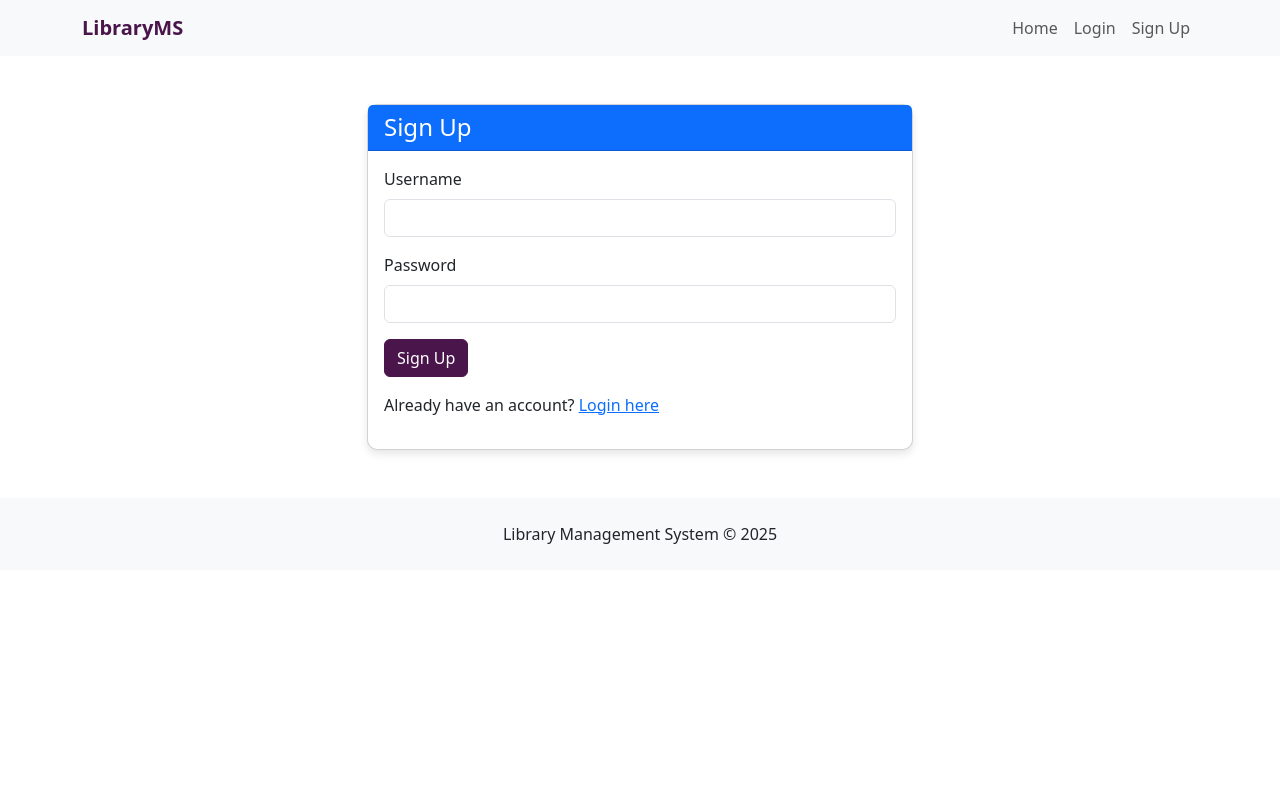
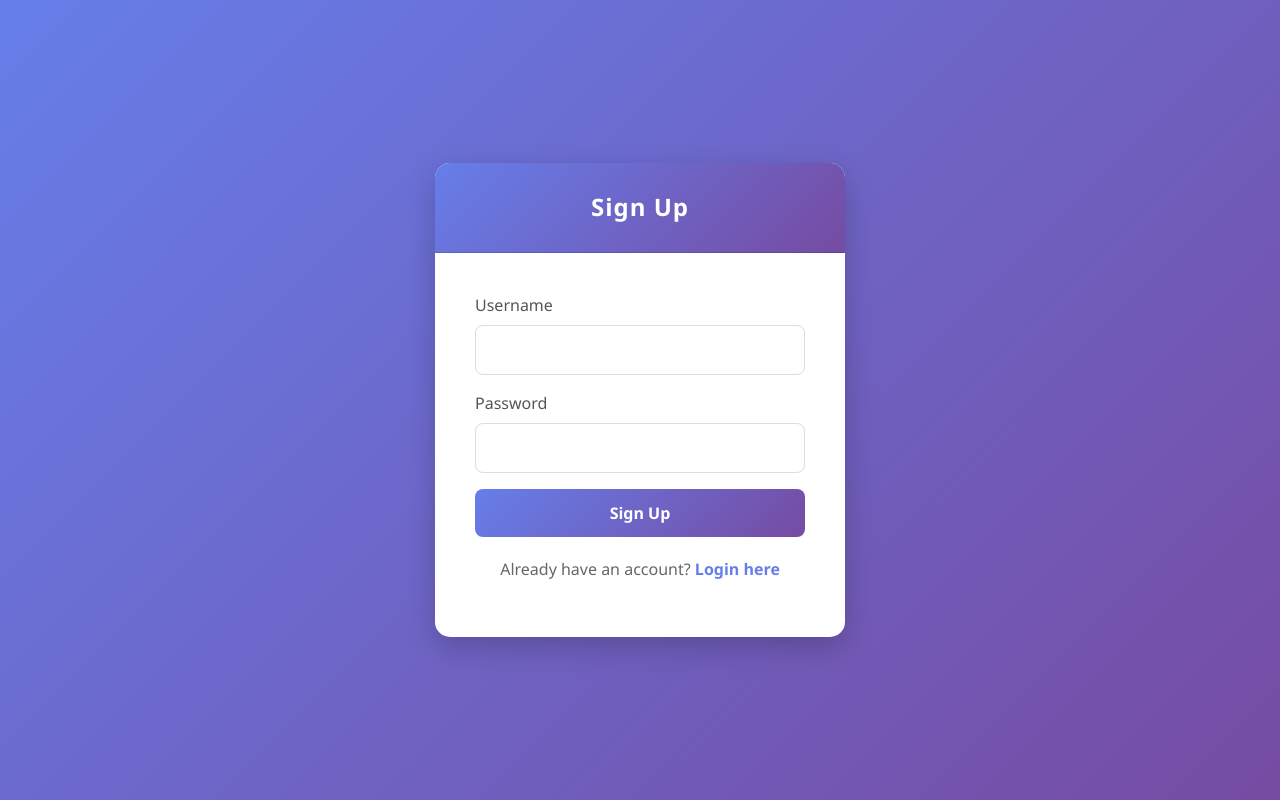
Before and after one commit to sayyedrabeeh/LibraryMS, a Django app: page /signup/ in a window 1280 px wide. Run offline with Django 5.2, Linux system fonts and the light colour scheme.

Commit message:
changing uisignu.html

```diff
--- a/library_project/templates/home.html
+++ b/library_project/templates/home.html
@@ -329,12 +329,10 @@
                         {% endif %}
                     {% if user.is_authenticated %}
                     <li class="nav-item">
-                        <a class="nav-link" href="#">My Borrowings</a>
+                        <a class="nav-link" href="{% url 'my_books' %}">My Borrowings</a>
                     </li>
                     {% endif %}
-                    <li class="nav-item">
-                        <a class="nav-link" href="#">Contact</a>
-                    </li>
+
                     {% if user.is_authenticated %}
                     <li class="nav-item">
                         <a class="nav-link" href="#">
--- a/library_project/templates/signup.html
+++ b/library_project/templates/signup.html
@@ -1,9 +1,91 @@
-{% extends 'base.html' %}
-
-{% block content %}
-<div class="container mt-5">
-    <div class="row">
-        <div class="col-md-6 mx-auto">
+<!DOCTYPE html>
+<html lang="en">
+<head>
+    <meta charset="UTF-8">
+    <meta name="viewport" content="width=device-width, initial-scale=1.0">
+    <title>Sign Up</title>
+    <link href="https://cdn.jsdelivr.net/npm/bootstrap@5.3.0/dist/css/bootstrap.min.css" rel="stylesheet">
+    <style>
+        body {
+            background: linear-gradient(135deg, #667eea 0%, #764ba2 100%);
+            min-height: 100vh;
+            display: flex;
+            align-items: center;
+            justify-content: center;
+            font-family: 'Segoe UI', Tahoma, Geneva, Verdana, sans-serif;
+        }
+        .signup-container {
+            max-width: 450px;
+            width: 100%;
+            padding: 20px;
+        }
+        .card {
+            border: none;
+            border-radius: 15px;
+            box-shadow: 0 10px 30px rgba(0, 0, 0, 0.2);
+            overflow: hidden;
+        }
+        .card-header {
+            background: linear-gradient(135deg, #667eea 0%, #764ba2 100%);
+            padding: 30px;
+            text-align: center;
+        }
+        .card-header h4 {
+            font-weight: 600;
+            letter-spacing: 1px;
+        }
+        .card-body {
+            padding: 40px;
+        }
+        .form-label {
+            font-weight: 500;
+            color: #555;
+            margin-bottom: 8px;
+        }
+        .form-control {
+            border-radius: 8px;
+            padding: 12px 15px;
+            border: 1px solid #ddd;
+            transition: all 0.3s ease;
+        }
+        .form-control:focus {
+            border-color: #667eea;
+            box-shadow: 0 0 0 0.2rem rgba(102, 126, 234, 0.25);
+        }
+        .btn-primary {
+            background: linear-gradient(135deg, #667eea 0%, #764ba2 100%);
+            border: none;
+            padding: 12px;
+            border-radius: 8px;
+            font-weight: 600;
+            width: 100%;
+            transition: transform 0.2s ease;
+        }
+        .btn-primary:hover {
+            transform: translateY(-2px);
+            box-shadow: 0 5px 15px rgba(102, 126, 234, 0.4);
+        }
+        .alert {
+            border-radius: 8px;
+            border: none;
+        }
+        .login-link {
+            text-align: center;
+            margin-top: 20px;
+            color: #666;
+        }
+        .login-link a {
+            color: #667eea;
+            text-decoration: none;
+            font-weight: 600;
+        }
+        .login-link a:hover {
+            text-decoration: underline;
+        }
+    </style>
+</head>
+<body>
+    <div class="signup-container">
         <div class="card">
             <div class="card-header bg-primary text-white">
                 <h4 class="mb-0">Sign Up</h4>
@@ -29,12 +111,13 @@
                     </div>
                     <button type="submit" class="btn btn-primary">Sign Up</button>
                 </form>
-                    <div class="mt-3">
+                <div class="login-link">
                     <p>Already have an account? <a href="{% url 'login' %}">Login here</a></p>
                 </div>
             </div>
         </div>
     </div>
-    </div>
-</div>
-{% endblock %}
+
+    <script src="https://cdn.jsdelivr.net/npm/bootstrap@5.3.0/dist/js/bootstrap.bundle.min.js"></script>
+</body>
+</html>
```
Also changed, not shown: library_project/db.sqlite3. Lines whose indentation alone changed are shown as unchanged.
